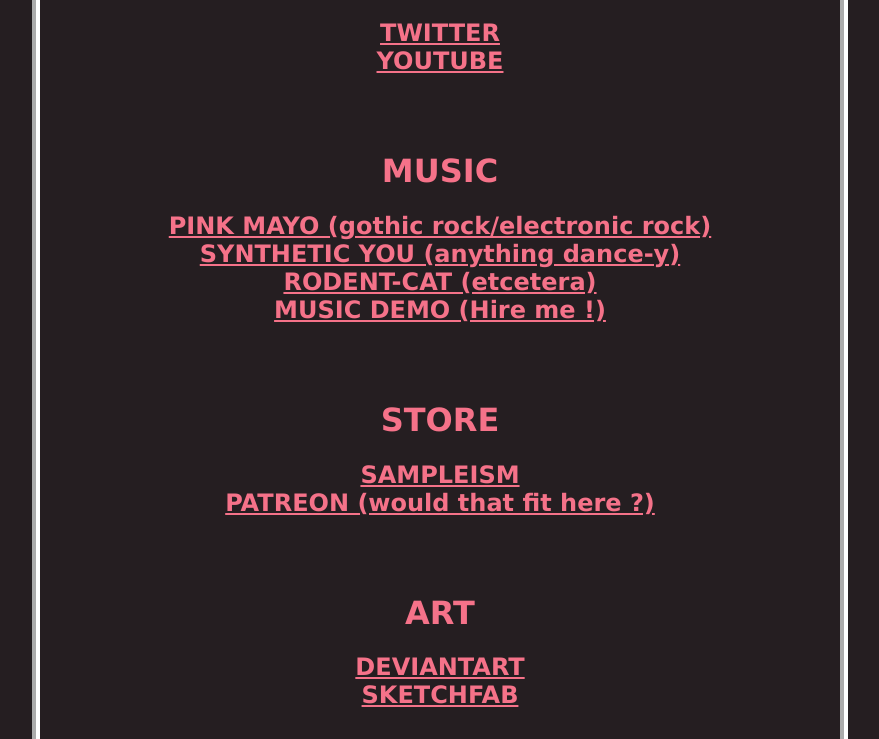
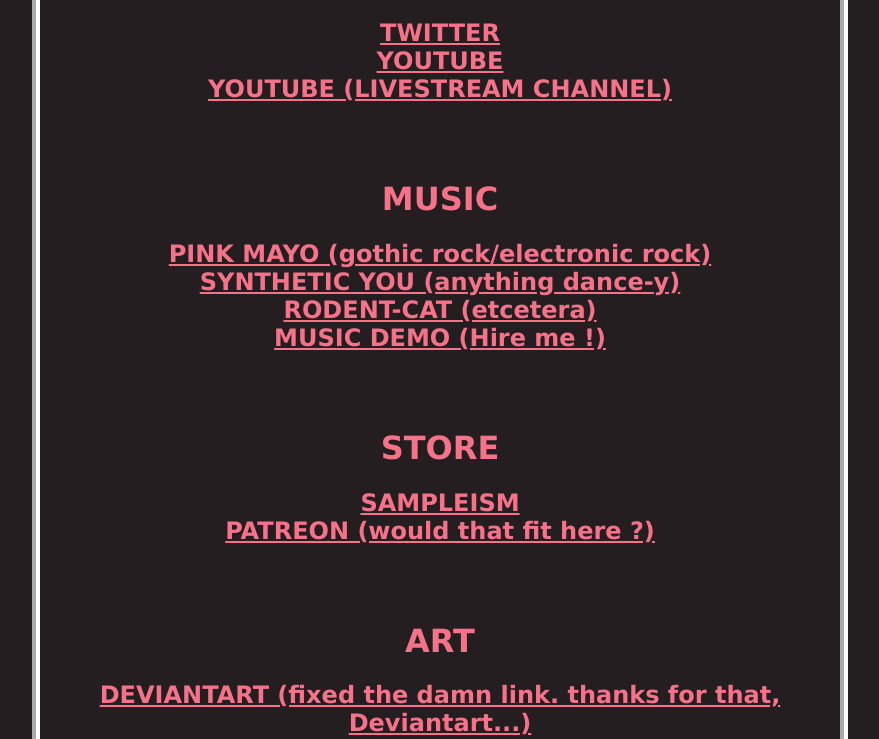
Before and after one commit to PnkMyo/pnkmyo.github.io, a plain HTML site: page links/index.html in a window 1280 px wide. Shown: the part 613-1352 px from the top of the page, without its empty margins (200-1079 px from the left). Drawn offline with Linux system fonts and the light colour scheme.

Commit message:
Update of links page + silent temporary canning of YNM...
yeah...

```diff
--- a/links/index.html
+++ b/links/index.html
@@ -17,6 +17,7 @@
 		<h1>SOCIAL MEDIA</h1><h2>
 <a href="https://twitter.com/PinkMayoMusic">TWITTER</a> <br />
 <a href="https://www.youtube.com/channel/UCKRwdymfhG29uiEMWgodFSw">YOUTUBE</a> <br />
+<a href="https://www.youtube.com/channel/UCEVs2WmgftiZKBgg03rAahw">YOUTUBE (LIVESTREAM CHANNEL)</a> <br />
 <br /><br /></h2>
 
 		<h1>MUSIC</h1><h2>
@@ -32,7 +33,7 @@
 </h2>
 
 		<h1>ART</h1><h2>
-<a href="https://www.elizabeththecatthing.deviantart.com">DEVIANTART</a> <br />
+<a href="https://www.deviantart.com/elizabeththecatthing">DEVIANTART (fixed the damn link. thanks for that, Deviantart...)</a> <br />
 <a href="https://sketchfab.com/PinkMayo">SKETCHFAB</a><br /><br /><br />
 </h2>
 
```
Also changed, not shown: index.html (+1 -1 lines), projects/anim/index.html (+3 -10 lines).
